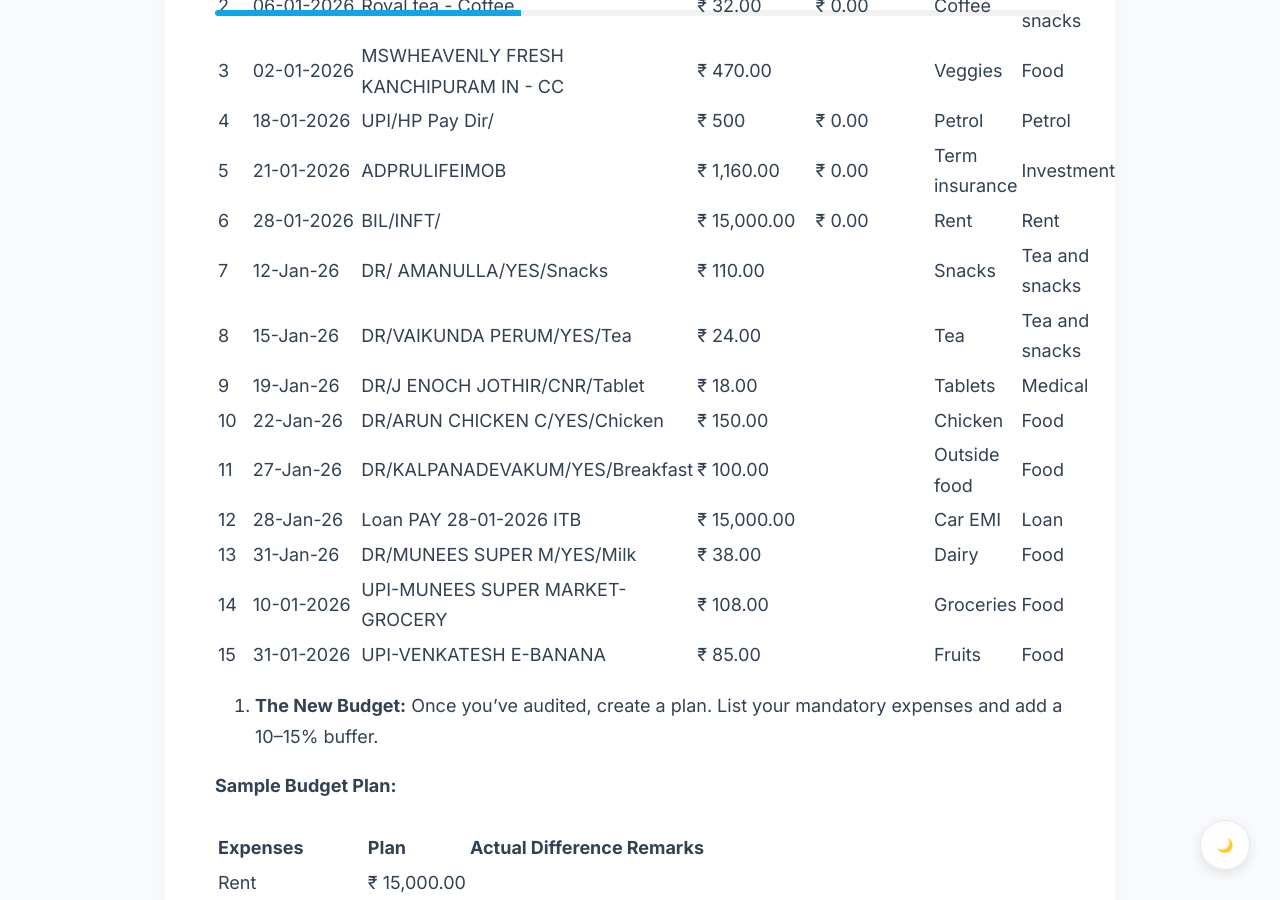
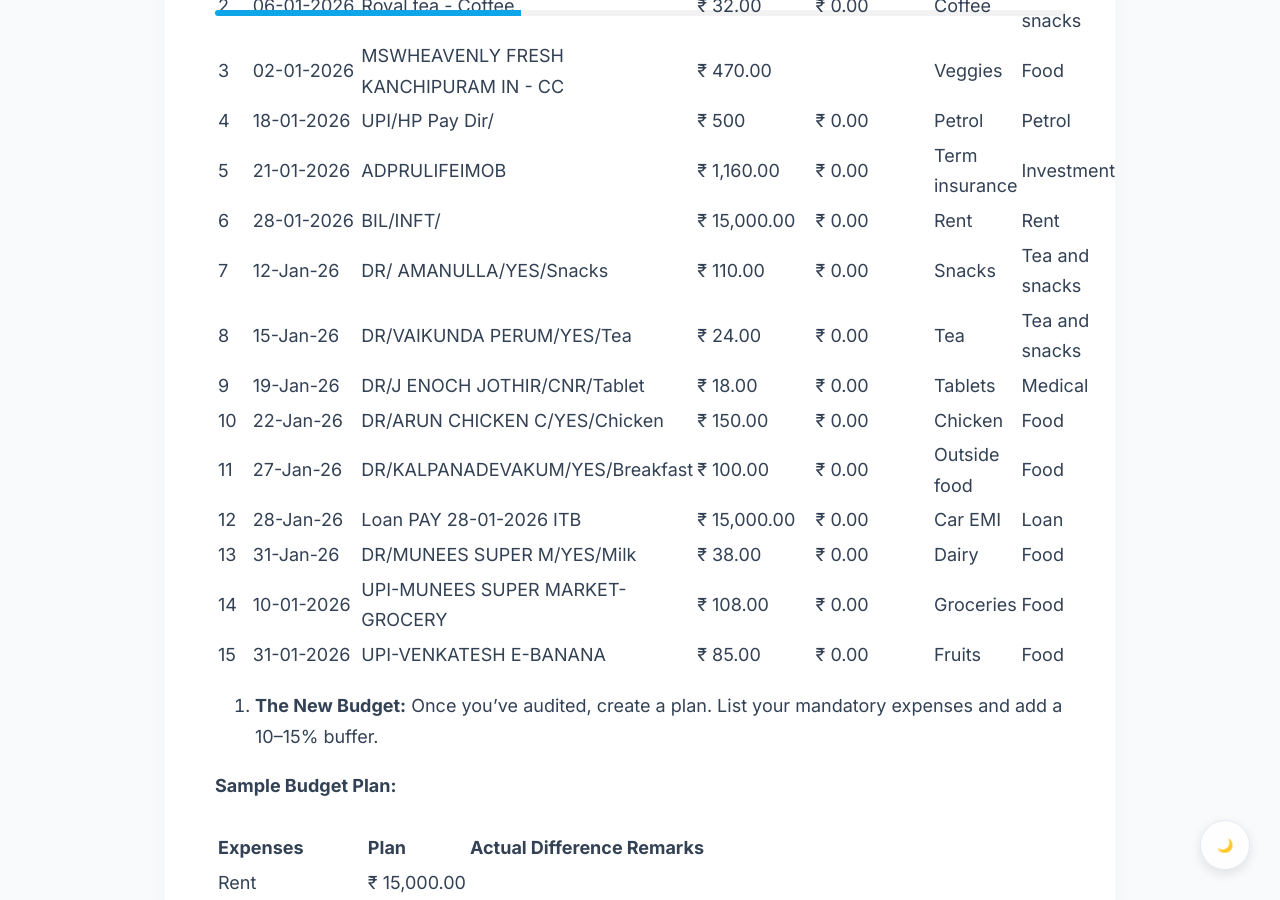
Before and after one commit to HarieshMK/HarieshMK.github.io, a Jekyll site: the page built from _posts/2026-02-22-how-to-start-investment-journey.md, in a window 1280 px wide and 900 px high, scrolled down 2170 px. Built offline with Jekyll 4.4.1, drawn with Linux system fonts in a browser that asks for light colours; comment, search, counter and statistics services are not loaded.

Commit message:
Update 2026-02-22-how-to-start-investment-journey.md

```diff
--- a/_posts/2026-02-22-how-to-start-investment-journey.md
+++ b/_posts/2026-02-22-how-to-start-investment-journey.md
@@ -43,15 +43,15 @@ Unless you know where your money is leaking, you can never reach your full poten
 | 4 | 18-01-2026 | UPI/HP Pay Dir/ | ₹ 500 | ₹ 0.00 | Petrol | Petrol |
 | 5 | 21-01-2026 | ADPRULIFEIMOB | ₹ 1,160.00 | ₹ 0.00 | Term insurance | Investment |
 | 6 | 28-01-2026 | BIL/INFT/ | ₹ 15,000.00 | ₹ 0.00 | Rent | Rent |
-| 7 | 12-Jan-26 | DR/ AMANULLA/YES/Snacks | ₹ 110.00 | | Snacks | Tea and snacks |
-| 8 | 15-Jan-26 | DR/VAIKUNDA PERUM/YES/Tea | ₹ 24.00 | | Tea | Tea and snacks |
-| 9 | 19-Jan-26 | DR/J ENOCH JOTHIR/CNR/Tablet | ₹ 18.00 | | Tablets | Medical |
-| 10 | 22-Jan-26 | DR/ARUN CHICKEN C/YES/Chicken | ₹ 150.00 | | Chicken | Food |
-| 11 | 27-Jan-26 | DR/KALPANADEVAKUM/YES/Breakfast | ₹ 100.00 | | Outside food | Food |
-| 12 | 28-Jan-26 | Loan PAY 28-01-2026 ITB | ₹ 15,000.00 | | Car EMI | Loan |
-| 13 | 31-Jan-26 | DR/MUNEES SUPER M/YES/Milk | ₹ 38.00 | | Dairy | Food |
-| 14 | 10-01-2026 | UPI-MUNEES SUPER MARKET-GROCERY | ₹ 108.00 | | Groceries | Food |
-| 15 | 31-01-2026 | UPI-VENKATESH E-BANANA | ₹ 85.00 | | Fruits | Food |
+| 7 | 12-Jan-26 | DR/ AMANULLA/YES/Snacks | ₹ 110.00 | ₹ 0.00 | Snacks | Tea and snacks |
+| 8 | 15-Jan-26 | DR/VAIKUNDA PERUM/YES/Tea | ₹ 24.00 | ₹ 0.00 | Tea | Tea and snacks |
+| 9 | 19-Jan-26 | DR/J ENOCH JOTHIR/CNR/Tablet | ₹ 18.00 | ₹ 0.00 | Tablets | Medical |
+| 10 | 22-Jan-26 | DR/ARUN CHICKEN C/YES/Chicken | ₹ 150.00 | ₹ 0.00 | Chicken | Food |
+| 11 | 27-Jan-26 | DR/KALPANADEVAKUM/YES/Breakfast | ₹ 100.00 | ₹ 0.00 | Outside food | Food |
+| 12 | 28-Jan-26 | Loan PAY 28-01-2026 ITB | ₹ 15,000.00 | ₹ 0.00 | Car EMI | Loan |
+| 13 | 31-Jan-26 | DR/MUNEES SUPER M/YES/Milk | ₹ 38.00 | ₹ 0.00 | Dairy | Food |
+| 14 | 10-01-2026 | UPI-MUNEES SUPER MARKET-GROCERY | ₹ 108.00 | ₹ 0.00 | Groceries | Food |
+| 15 | 31-01-2026 | UPI-VENKATESH E-BANANA | ₹ 85.00 | ₹ 0.00 | Fruits | Food |
 
 4. **The New Budget:** Once you've audited, create a plan. List your mandatory expenses and add a 10–15% buffer.
 
```
